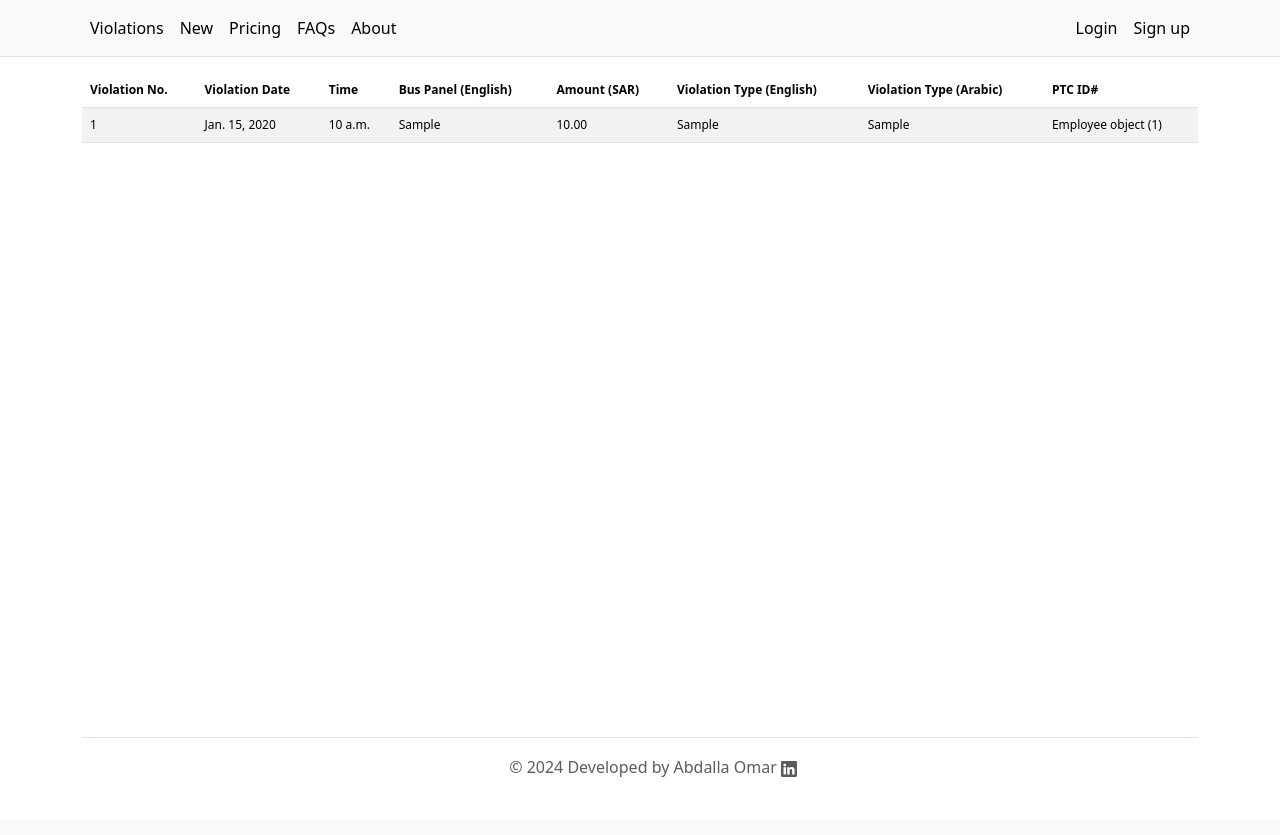
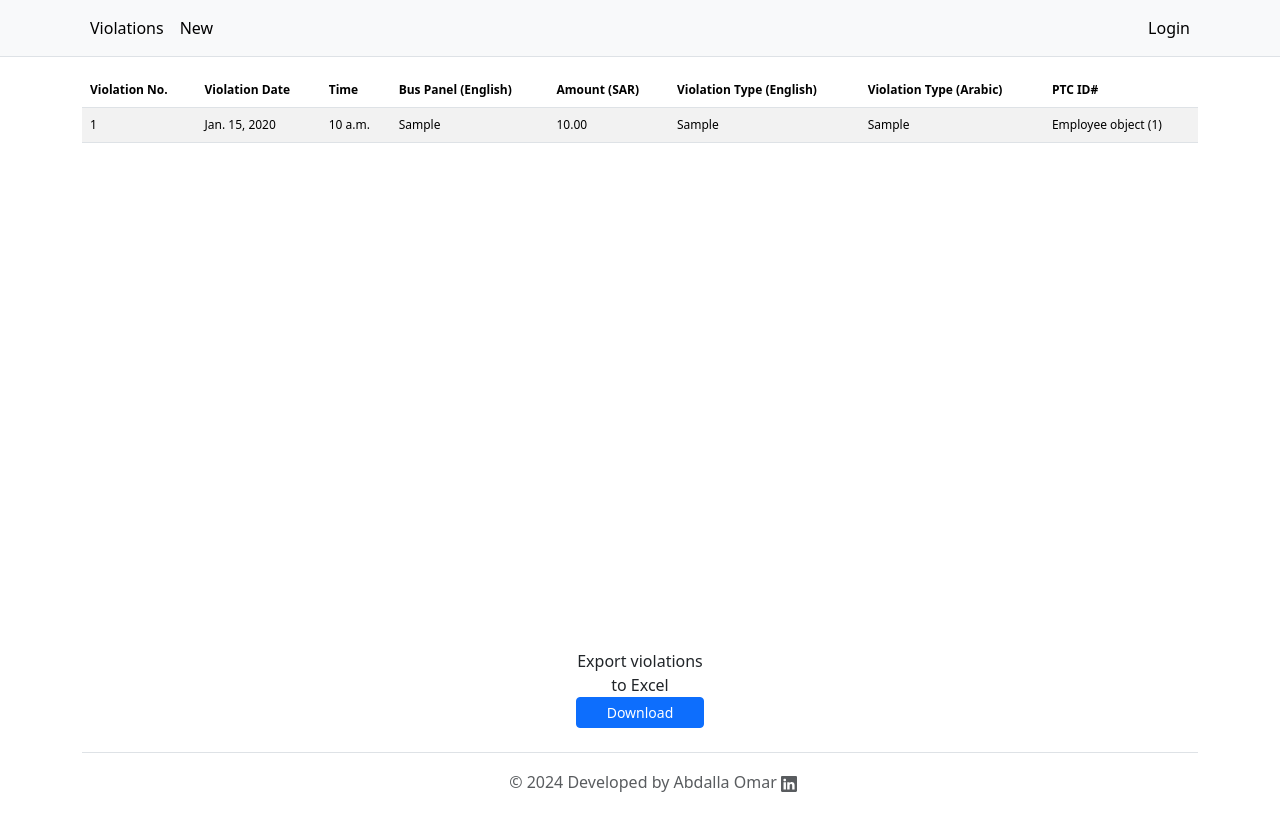
Before and after one commit to AbdallhOmarr/traffic-violation-web-app, a Django app: page /violations in a window 1280 px wide. Before the commit the page ends 777 px from the top, so only its background shows below. Run offline with Django 4.2, Linux system fonts and the light colour scheme; tables that the repository leaves empty hold one stand-in row (values such as "Sample post").

Commit message:
added export func

```diff
--- a/website/static/css/main.css
+++ b/website/static/css/main.css
@@ -8,9 +8,12 @@ p {
 }
 
 .fixed-height {
-  height: 80vh;
+  height: 70vh;
 }
 
+.fixed-width1 {
+  width: 10vw;
+}
 .center-div {
   display: flex;
   justify-content: center;
--- a/website/templates/header.html
+++ b/website/templates/header.html
@@ -19,23 +19,11 @@
           New
         </a>
       </li>
-      <li class="nav-item">
-        <a href="#" class="nav-link link-body-emphasis px-2">Pricing</a>
-      </li>
-      <li class="nav-item">
-        <a href="#" class="nav-link link-body-emphasis px-2">FAQs</a>
-      </li>
-      <li class="nav-item">
-        <a href="#" class="nav-link link-body-emphasis px-2">About</a>
-      </li>
     </ul>
     <ul class="nav">
       <li class="nav-item">
         <a href="#" class="nav-link link-body-emphasis px-2">Login</a>
       </li>
-      <li class="nav-item">
-        <a href="#" class="nav-link link-body-emphasis px-2">Sign up</a>
-      </li>
     </ul>
   </div>
 </nav>
--- a/website/templates/view_violations.html
+++ b/website/templates/view_violations.html
@@ -30,5 +30,31 @@
       </tbody>
     </table>
   </div>
+  <div class="d-flex justify-content-center">
+    <form id="exportForm" action="{% url 'export_violations' %}" method="post">
+      {% csrf_token %}
+      <div class="mt-3 fixed-width1">
+        <div class="d-flex justify-content-center">
+          <label for="" class="text-center">Export violations to Excel</label>
+        </div>
+        <div class="d-flex justify-content-center">
+          <button
+            type="button"
+            class="btn btn-primary btn-sm w-100"
+            onclick="exportViolations()"
+          >
+            Download
+          </button>
+        </div>
+      </div>
+    </form>
+  </div>
 </div>
+<script>
+  function exportViolations() {
+    // Submit the form using JavaScript
+    document.getElementById('exportForm').submit();
+  }
+</script>
+
 {% endblock %}
--- a/website/urls.py
+++ b/website/urls.py
@@ -23,6 +23,7 @@ urlpatterns = [
 
     path("", views.home,name='home'),
     path("violations",views.view_violation,name='violations'),
+    path('export_violations/', views.export_violations, name='export_violations'),
     path("new-violations",views.add_violations,name='new-violations'),
 
 ]
--- a/website/views.py
+++ b/website/views.py
@@ -13,6 +13,44 @@ def view_violation(request):
     print(violations[0].time)
     context = {'violations':violations}
     return render(request,"view_violations.html",context)
+
+
+def export_violations(request):
+    # Fetch all violations from the database
+    violations = Violation.objects.all()
+
+    # Convert queryset to DataFrame
+    data = {
+        'Violation No.': [violation.violation_id for violation in violations],
+        'Violation Date': [violation.date for violation in violations],
+        'Time': [violation.time for violation in violations],
+        'Bus Panel (English)': [violation.bus_panel for violation in violations],
+        'Amount (SAR)': [violation.amount for violation in violations],
+        'Violation Type (English)': [violation.violation_type for violation in violations],
+        'Violation Type (Arabic)': [violation.violation_type_arabic for violation in violations],
+        'PTC ID#': [violation.employee.ptc_id if violation.employee else '' for violation in violations],
+    }
+
+    df = pd.DataFrame(data)
+
+    # Create an Excel writer object
+    excel_writer = pd.ExcelWriter('violations_export.xlsx', engine='xlsxwriter')
+
+    # Write the DataFrame to the Excel file
+    df.to_excel(excel_writer, index=False, sheet_name='Violations')
+
+    # Close the Excel writer to save the file
+    excel_writer.close()
+
+    # Create a response with the Excel file
+    response = HttpResponse(content_type='application/vnd.openxmlformats-officedocument.spreadsheetml.sheet')
+    response['Content-Disposition'] = 'attachment; filename=violations_export.xlsx'
+    df.to_excel(response, index=False, sheet_name='Violations')
+
+    return response
+
+
+
 
 def add_violations(request):
     if request.method == 'POST':
```
Also changed, not shown: 1 other file.
